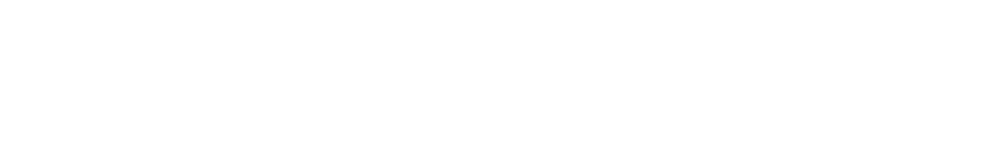
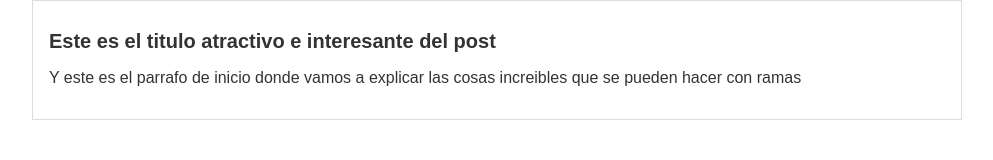
Before and after one commit to derriancito1/hyperblog, a plain HTML site: page index.html in a window 1280 px wide. Shown: the whole page, without its empty margins (143-1136 px from the left). Drawn offline with Linux system fonts and the light colour scheme.

Commit message:
Commit al master del blogpost en su version mas reciente

```diff
--- a/ccs/estilos.css
+++ b/ccs/estilos.css
@@ -1,6 +1,23 @@
 body
 {
-    color: deeppink;
+    color: #333;
     text-align: center;
-    font-family: "Arian";
+    font-family: "Arial";
+    font-size: 16px;
+    margin: 0;
+    padding: 0;
 }
+
+#container
+{
+    width: 70%;
+    padding: 1em;
+    text-align: left;
+    border: 1px solid #DDD;
+    margin: 0 auto;
+}
+
+#container h1
+{
+    font-size: 20px;
+}
--- a/index.html
+++ b/index.html
@@ -1,5 +1,6 @@
 <!DOCTYPE html>
 <html lang="en">
+
 <head>
     <meta charset="UTF-8">
     <meta http-equiv="X-UA-Compatible" content="IE=edge">
@@ -7,7 +8,17 @@
     <title>Document</title>
     <link rel="stylesheet" href="ccs/estilos.css">
 </head>
+
 <body>
+    <div id="container">
+        <div id="post">
+            <h1>Este es el titulo atractivo e interesante del post</h1>
+            <p>Y este es el parrafo de inicio donde vamos a explicar las cosas increibles que se pueden hacer con ramas</p>
+
+        </div>
+
+    </div>
 
 </body>
+
 </html>
```
